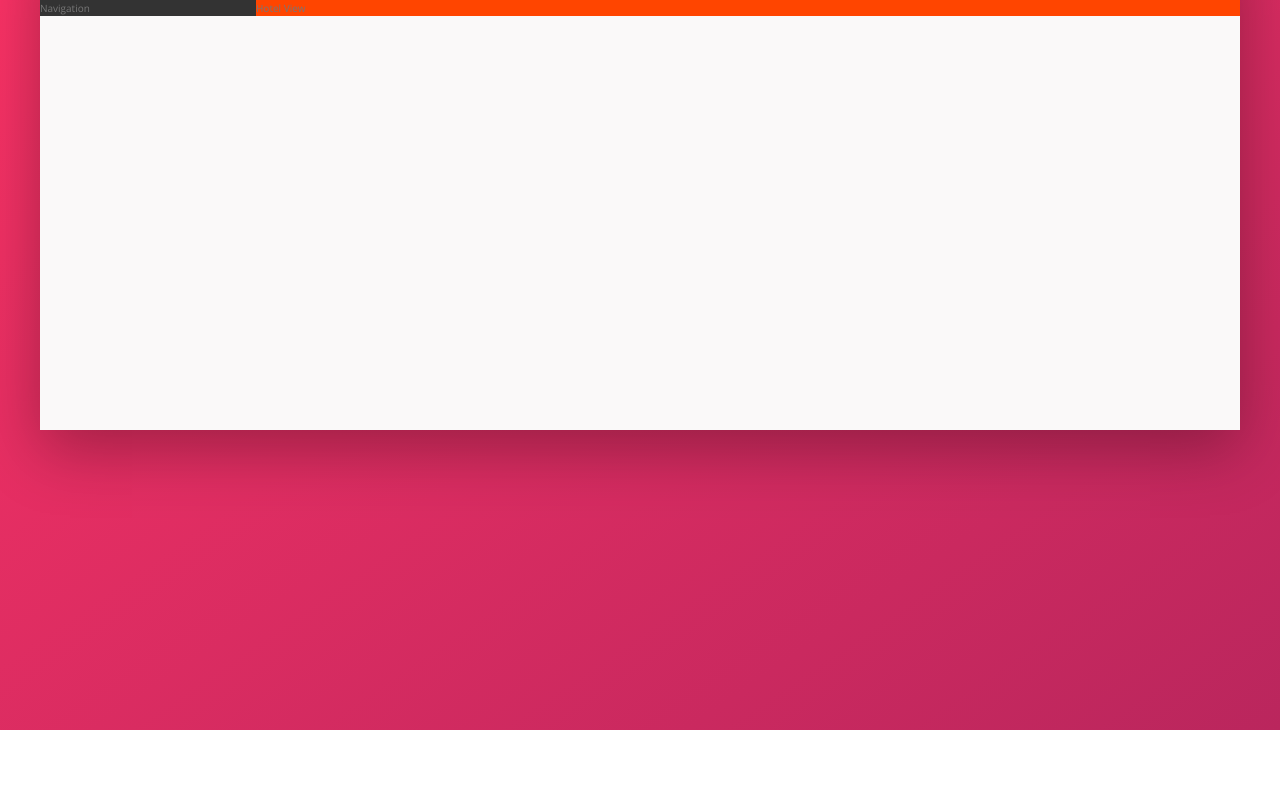
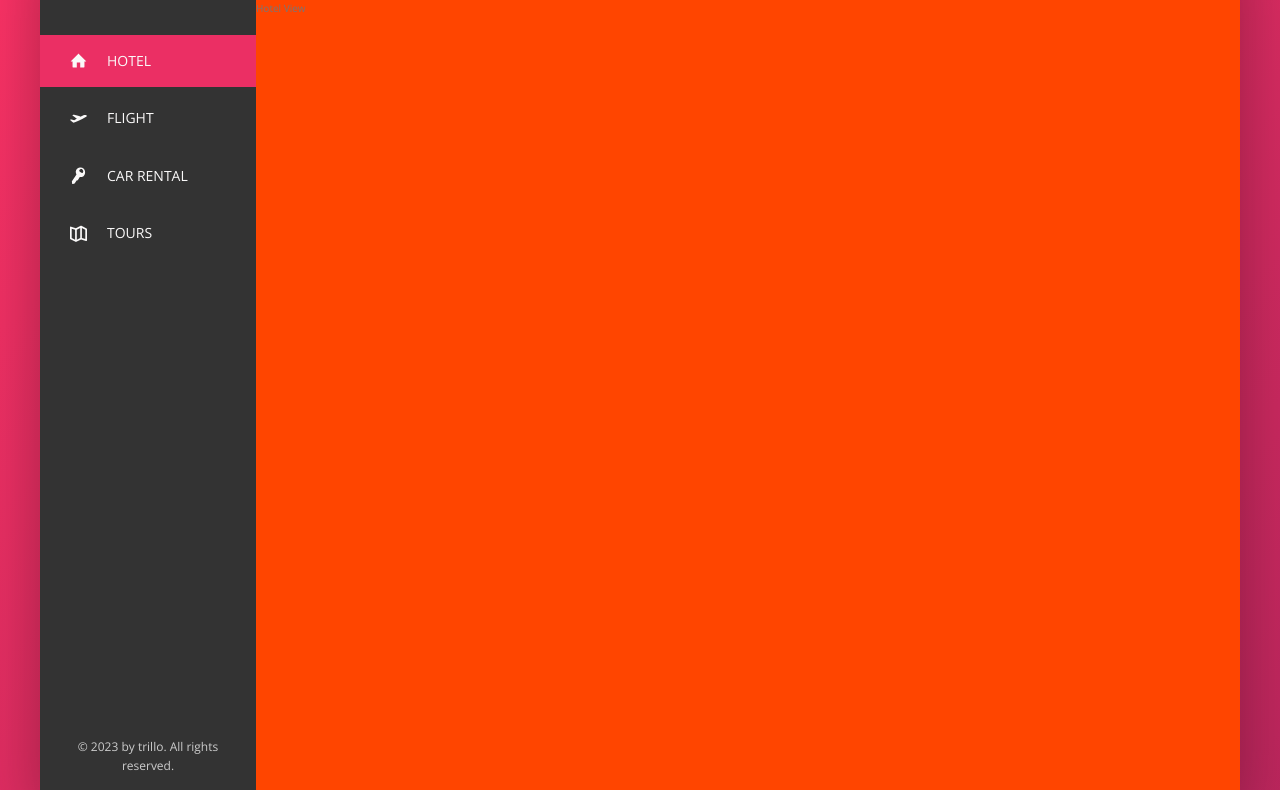
Before and after one commit to NaveedMaq/trillo, a website: page index.html in a window 1280 px wide. Shown: the part 150-940 px from the top of the page. Before the commit the page ends 880 px from the top, so only its background shows below. Drawn offline with nearby package versions, Linux system fonts and the light colour scheme; files that its build step writes are made by us from their sources.

Commit message:
complete sidebar

```diff
--- a/index.html
+++ b/index.html
@@ -53,12 +53,52 @@
               alt="User Photo"
               class="user-nav__user-photo"
             />
-            <span class="user-nav__user-name">Jonas</span>
+            <span class="user-nav__user-name">Naveed</span>
           </div>
         </nav>
       </header>
       <div class="content">
-        <nav class="sidebar">Navigation</nav>
+        <nav class="sidebar">
+          <ul class="side-nav">
+            <li class="side-nav__item side-nav__item--active">
+              <a href="#" class="side-nav__link">
+                <svg class="side-nav__icon">
+                  <use xlink:href="img/sprite.svg#icon-home"></use>
+                </svg>
+                <span>Hotel</span>
+              </a>
+            </li>
+
+            <li class="side-nav__item">
+              <a href="#" class="side-nav__link">
+                <svg class="side-nav__icon">
+                  <use xlink:href="img/sprite.svg#icon-aircraft-take-off"></use>
+                </svg>
+                <span>Flight</span>
+              </a>
+            </li>
+
+            <li class="side-nav__item">
+              <a href="#" class="side-nav__link">
+                <svg class="side-nav__icon">
+                  <use xlink:href="img/sprite.svg#icon-key"></use>
+                </svg>
+                <span>Car rental</span>
+              </a>
+            </li>
+
+            <li class="side-nav__item">
+              <a href="#" class="side-nav__link">
+                <svg class="side-nav__icon">
+                  <use xlink:href="img/sprite.svg#icon-map"></use>
+                </svg>
+                <span>Tours</span>
+              </a>
+            </li>
+          </ul>
+
+          <div class="legal">&copy; 2023 by trillo. All rights reserved.</div>
+        </nav>
         <main class="hotel-view">Hotel View</main>
       </div>
     </div>
--- a/sass/_components.scss
+++ b/sass/_components.scss
@@ -113,3 +113,71 @@
     margin-right: 1rem;
   }
 }
+
+/////////////////////////////////////////
+/// SIDE NAVIGATION
+.side-nav {
+  font-size: 1.4rem;
+  list-style: none;
+  margin-top: 3.5rem;
+
+  &__item {
+    position: relative;
+
+    &:not(:last-child) {
+      margin-bottom: 0.5rem;
+    }
+  }
+
+  &__item::before {
+    content: '';
+    position: absolute;
+    top: 0;
+    left: 0;
+    height: 100%;
+    width: 3px;
+    background-color: var(--color-primary);
+    transform: scaleY(0);
+    transition: transform 0.2s, width 0.4s cubic-bezier(1, 0, 0, 1) 0.2s,
+      background-color 0.1s;
+  }
+
+  &__item:hover::before,
+  &__item--active::before {
+    transform: scaleY(1);
+    width: 100%;
+  }
+
+  &__item:active::before {
+    background-color: var(--color-primary-light);
+  }
+
+  &__link:link,
+  &__link:visited {
+    color: var(--color-grey-light-1);
+    text-decoration: none;
+    text-transform: uppercase;
+    padding: 1.5rem 3rem;
+    position: relative;
+
+    display: flex;
+    align-items: center;
+    z-index: 10;
+  }
+
+  &__icon {
+    width: 1.7rem;
+    height: 1.75rem;
+    margin-right: 2rem;
+    fill: currentColor;
+  }
+}
+
+/////////////////////////////////////////
+/// LEGAL TEXT
+.legal {
+  font-size: 1.2rem;
+  color: var(--color-grey-light-4);
+  text-align: center;
+  padding: 2.5rem;
+}
--- a/sass/_layout.scss
+++ b/sass/_layout.scss
@@ -23,10 +23,18 @@
 .sidebar {
   background-color: var(--color-grey-dark-1);
   flex: 0 0 18%;
+
+  display: flex;
+  flex-direction: column;
+  justify-content: space-between;
 }
 
 .hotel-view {
   background-color: #fff;
+
+  // TEST
   background-color: orangered;
+  height: 80rem;
+
   flex: 1;
 }
```
